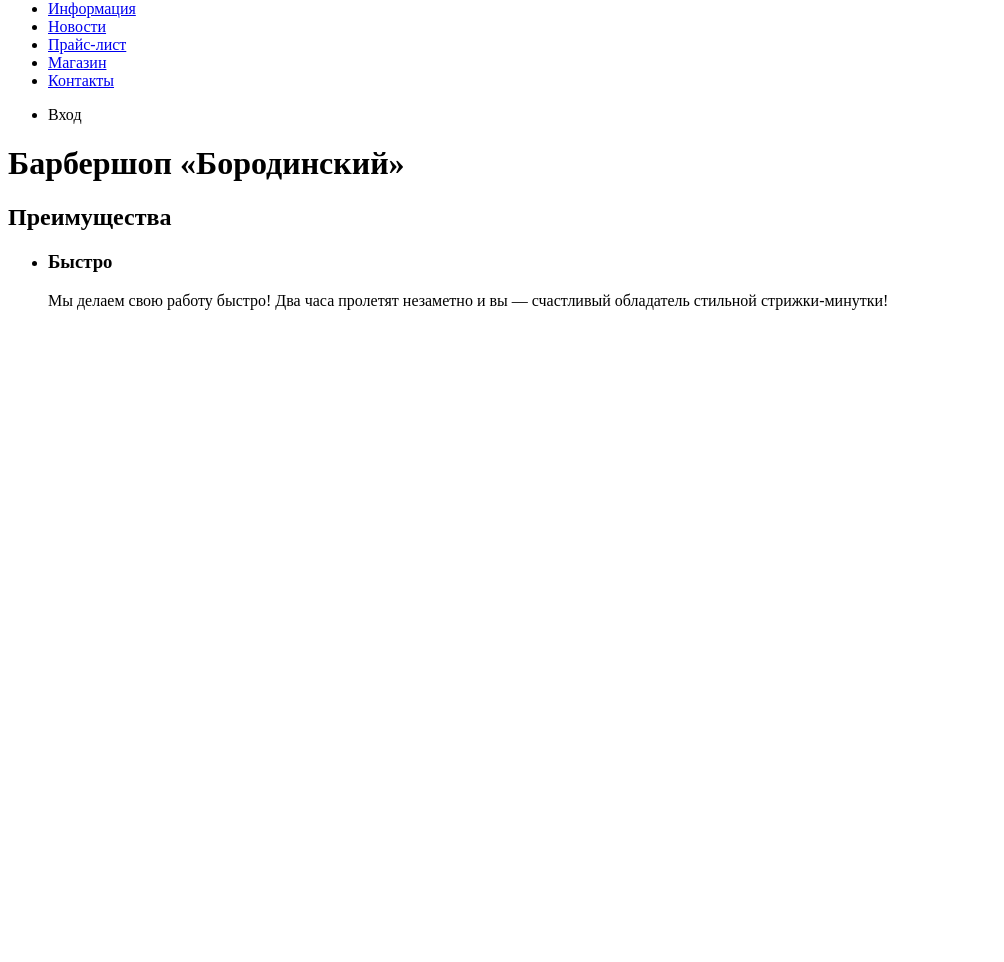
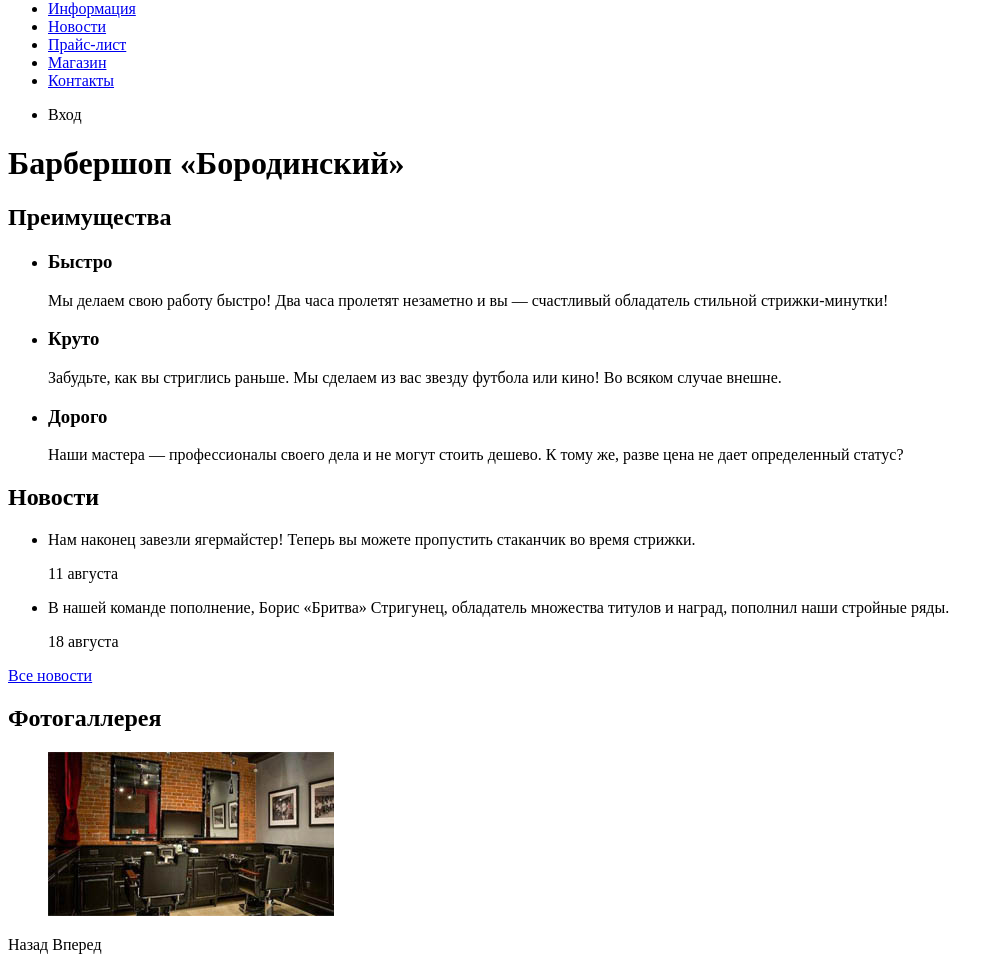
Before and after one commit to AwyGibson/barbershop, a plain HTML site: page main_page/index.html in a window 1280 px wide. Shown: the part 42-1004 px from the top of the page, without its empty margins (0-1004 px from the left). Before the commit the page ends 800 px from the top, so only its background shows below. Drawn offline with Linux system fonts and the light colour scheme.

Commit message:
Новости и Фотогаллерея

```diff
--- a/main_page/index.html
+++ b/main_page/index.html
@@ -10,6 +10,7 @@
             <a class="main-header-logo">
                 <img srс="/img/svg/index-logo.svg" width="368" height="153" alt="Логотип барбершопа «Бородинский»">
             </a>
+
             <ul class="site-navigation">
                 <li><a href="info.html">Информация</a></li>
                 <li><a href="news.html">Новости</a></li>
@@ -21,8 +22,11 @@
                 <li class="login-link">Вход</li>
             </ul>
         </nav>
+    </header>
+
     <main class="conteiner">
         <h1 class="visually-hidden">Барбершоп «Бородинский»</h1>
+
             <section class="features">
                 <h2 class="visually-hidden">Преимущества</h2>
                     <ul class="features-list">
@@ -30,11 +34,43 @@
                             <h3>Быстро</h3>
                             <p>Мы делаем свою работу быстро! Два часа пролетят незаметно и вы — счастливый обладатель стильной стрижки-минутки!</p>
                         </li>
+                        <li class="feature-item">
+                            <h3>Круто</h3>
+                            <p>Забудьте, как вы стриглись раньше. Мы сделаем из вас звезду футбола или кино! Во всяком случае внешне.</p>
+                        </li>
+                        <li class="feature-item">
+                            <h3>Дорого</h3>
+                            <p>Наши мастера — профессионалы своего дела и не могут стоить дешево. К тому же, разве цена не дает определенный статус?</p>
+                        </li>
                     </ul>
+            </section>
 
+            <section class="news">
+                <h2>Новости</h2>
+                    <ul class="news-list">
+                        <li class="news-item">
+                            <p>Нам наконец завезли ягермайстер! Теперь вы можете пропустить стаканчик во время стрижки.</p>
+                            <time datetime="2018-08-11">11 августа</time>
+                        </li>
+                        <li class="news-item">
+                            <p>В нашей команде пополнение, Борис «Бритва» Стригунец, обладатель множества титулов и наград, пополнил наши стройные ряды.</p>
+                            <time datetime="2018-08-18">18 августа</time>
+                        </li>
+                    </ul>
+                    <a class="button" href="news.html">Все новости</a>
             </section>
+
+            <section class="gallery">
+                <h2>Фотогаллерея</h2>
+                <figure class="gallery-content">
+                    <a href="#"><img src="img/studio.jpg" width="286" height="164" alt="Интерьер"></a>
+                </figure>
+                <span class="button gallery-button gallery-button-back">Назад</span>
+                <span class="button gallery-button gallery-button-next">Вперед</span>
+            </section>
+
     </main>
-    </header>
+
 <body>
 
 </body>
```
Also changed, not shown: main_page/img/studio.jpg (added). Lines whose indentation alone changed are shown as unchanged.
